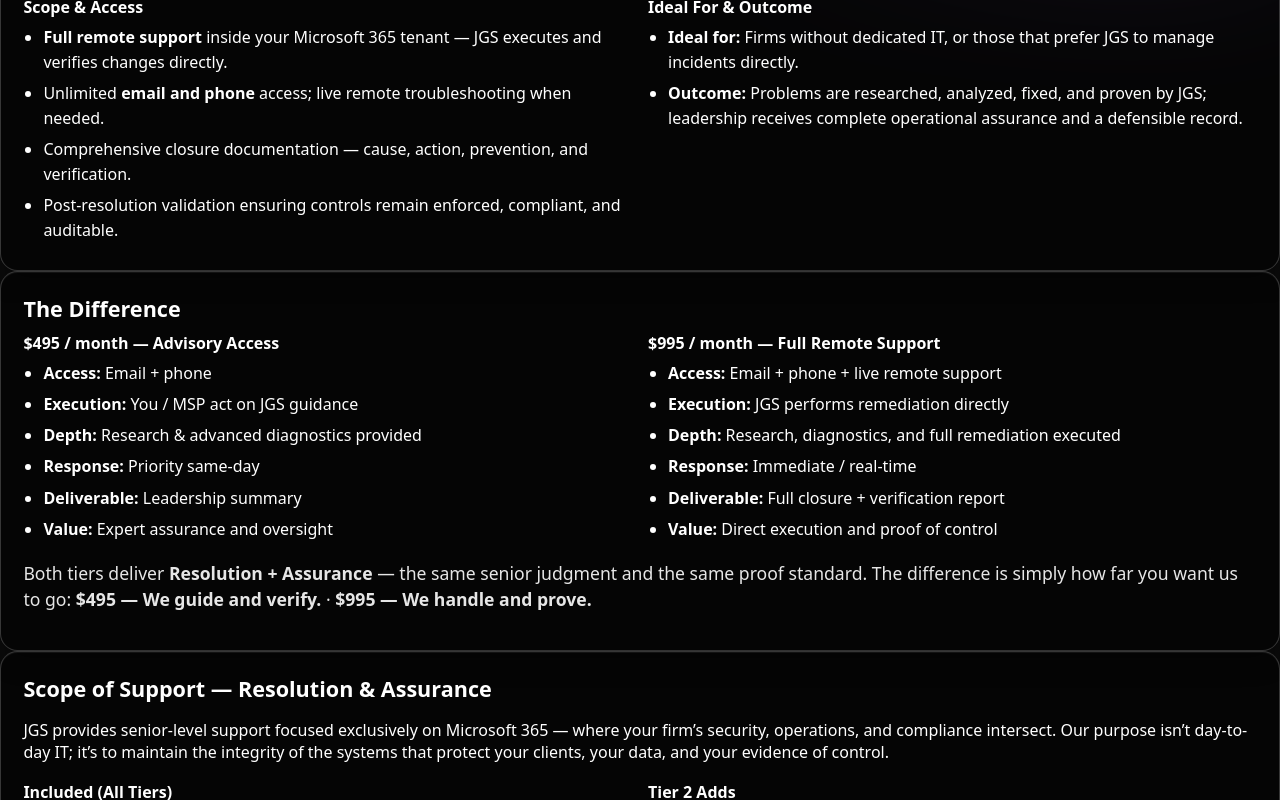
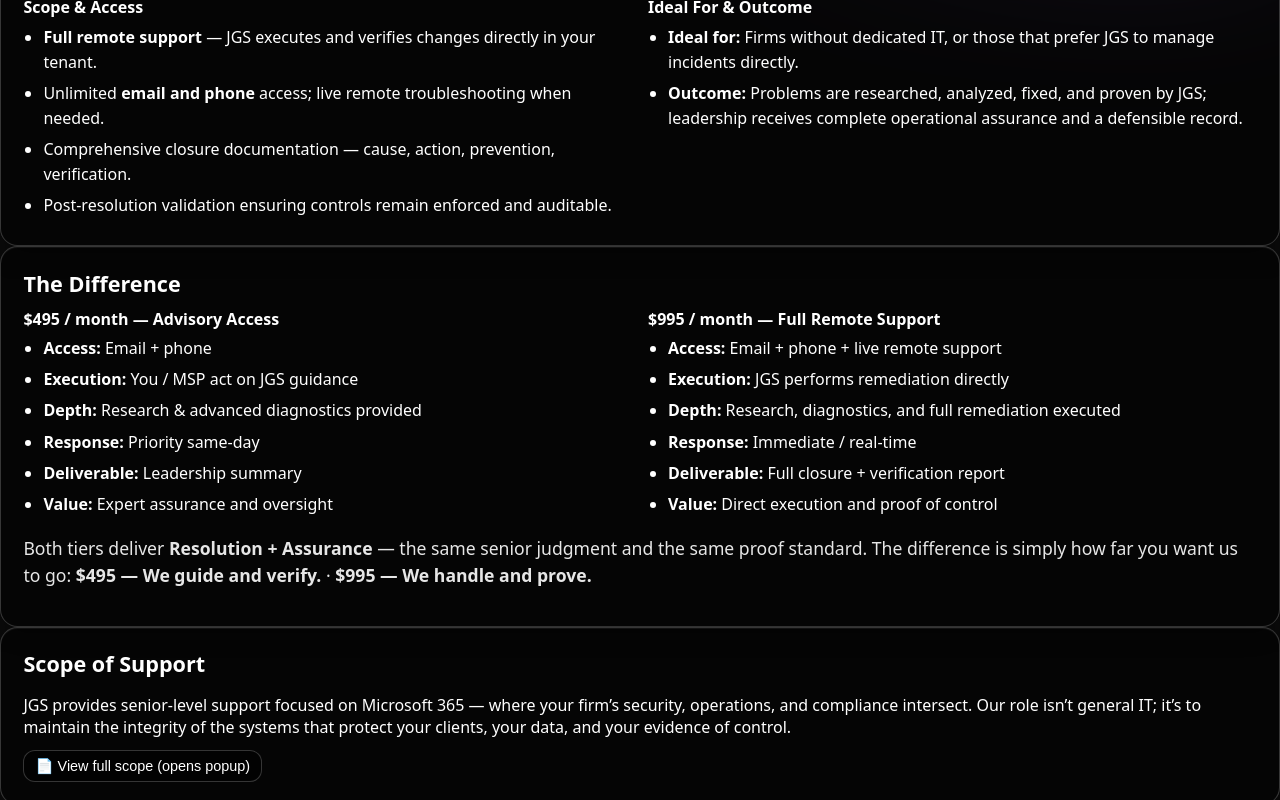
Before and after one commit to jspears80/jgs, a Next.js app: page /advisory in a window 1280 px wide. Shown: the part 900-1700 px from the top of the page. Built offline with nearby package versions, Linux system fonts and the light colour scheme.

Commit message:
Update page.tsx

```diff
--- a/app/advisory/page.tsx
+++ b/app/advisory/page.tsx
@@ -1,7 +1,31 @@
 'use client';
-import React from 'react';
+import React, { useEffect, useRef, useState } from 'react';
 
 export default function AdvisoryPage() {
+  const [open, setOpen] = useState(false);
+  const modalRef = useRef<HTMLDivElement | null>(null);
+
+  // Basic focus & ESC handling for accessibility
+  useEffect(() => {
+    function onKey(e: KeyboardEvent) {
+      if (e.key === 'Escape') setOpen(false);
+    }
+    if (open) {
+      document.addEventListener('keydown', onKey);
+      // Focus modal container
+      setTimeout(() => modalRef.current?.focus(), 0);
+      // Prevent background scroll
+      document.body.style.overflow = 'hidden';
+    } else {
+      document.removeEventListener('keydown', onKey);
+      document.body.style.overflow = '';
+    }
+    return () => {
+      document.removeEventListener('keydown', onKey);
+      document.body.style.overflow = '';
+    };
+  }, [open]);
+
   return (
     <section className="section container page-advisory">
       {/* ===== Header — context, not a pitch ===== */}
@@ -74,10 +98,10 @@ export default function AdvisoryPage() {
           <div>
             <p className="subhead">Scope &amp; Access</p>
             <ul className="list-tight">
-              <li><strong>Full remote support</strong> inside your Microsoft 365 tenant — JGS executes and verifies changes directly.</li>
+              <li><strong>Full remote support</strong> — JGS executes and verifies changes directly in your tenant.</li>
               <li>Unlimited <strong>email and phone</strong> access; live remote troubleshooting when needed.</li>
-              <li>Comprehensive closure documentation — cause, action, prevention, and verification.</li>
-              <li>Post-resolution validation ensuring controls remain enforced, compliant, and auditable.</li>
+              <li>Comprehensive closure documentation — cause, action, prevention, verification.</li>
+              <li>Post-resolution validation ensuring controls remain enforced and auditable.</li>
             </ul>
           </div>
           <div>
@@ -90,7 +114,7 @@ export default function AdvisoryPage() {
         </div>
       </div>
 
-      {/* ===== Difference table ===== */}
+      {/* ===== Difference card ===== */}
       <div className="card">
         <h2 className="title-xl">The Difference</h2>
         <div className="two-col">
@@ -124,13 +148,65 @@ export default function AdvisoryPage() {
         </p>
       </div>
 
-      {/* ===== Scope of Support ===== */}
+      {/* ===== Scope CTA (opens modal) ===== */}
       <div className="card">
-        <h2 className="title-xl">Scope of Support — Resolution &amp; Assurance</h2>
+        <h2 className="title-xl">Scope of Support</h2>
+        <p style={{ marginBottom: '.75rem' }}>
+          JGS provides senior-level support focused on Microsoft 365 — where your firm’s security, operations, and compliance intersect.
+          Our role isn’t general IT; it’s to maintain the integrity of the systems that protect your clients, your data, and your evidence of control.
+        </p>
+        <button className="btn sm" onClick={() => setOpen(true)} aria-haspopup="dialog" aria-expanded={open}>
+          📄 View full scope (opens popup)
+        </button>
+      </div>
+
+      {/* ===== CTA ===== */}
+      <div className="card full cta-band">
+        <h2 className="title-xl">Ready for continuous assurance?</h2>
+        <p className="lead" style={{ marginBottom: '.9rem' }}>
+          The worst time to learn where your controls stand is during an incident or renewal.
+          In a short consultation, we’ll determine the right level of Resolution &amp; Assurance for your firm —
+          and show exactly how you’ll receive expert access, real fixes, and evidence you can hand to anyone who asks.
+        </p>
+        <a
+          className="btn primary"
+          href="https://outlook.office.com/book/JGSConsulting@cloudjgs.com/?ismsaljsauthenabled"
+          target="_blank"
+          rel="noopener"
+          aria-label="Book a 30-minute consultation"
+        >
+          🔒 Book Consultation
+        </a>
+      </div>
+
+      {/* ===== Modal (Scope of Support) ===== */}
+      {open && (
+        <div
+          className="modal-backdrop"
+          onClick={() => setOpen(false)}
+          aria-hidden="true"
+        >
+          <div
+            className="modal-card"
+            role="dialog"
+            aria-modal="true"
+            aria-labelledby="scopeTitle"
+            onClick={(e) => e.stopPropagation()}
+            tabIndex={-1}
+            ref={modalRef}
+          >
+            <div className="modal-head">
+              <h3 id="scopeTitle" className="title-xl">Scope of Support — Resolution &amp; Assurance</h3>
+              <button className="btn sm" onClick={() => setOpen(false)} aria-label="Close">
+                ✕
+              </button>
+            </div>
+
+            <div className="modal-body">
               <p>
-          JGS provides senior-level support focused exclusively on Microsoft 365 — where your firm’s security, operations,
-          and compliance intersect. Our purpose isn’t day-to-day IT; it’s to maintain the integrity of the systems that
-          protect your clients, your data, and your evidence of control.
+                Resolution &amp; Assurance covers issues that affect business continuity, data integrity, access control,
+                and regulatory defensibility. Every engagement ends with a verified fix and written documentation suitable
+                for leadership, insurers, or auditors.
               </p>
 
               <div className="two-col">
@@ -174,29 +250,14 @@ export default function AdvisoryPage() {
               </ul>
 
               <p style={{ marginTop: '.75rem' }}>
-          <strong>Operating principle:</strong> JGS support is assurance-driven, not ticket-driven. Every engagement ends with a measurable result:
-          the issue is identified and resolved, the remediation is verified and documented, and the firm is ready to prove control.
+                <strong>Operating principle:</strong> JGS support is assurance-driven, not ticket-driven. Every engagement ends
+                with a measurable result: the issue is identified and resolved, the remediation is verified and documented, and the
+                firm is ready to prove control.
               </p>
             </div>
-
-      {/* ===== CTA ===== */}
-      <div className="card full cta-band">
-        <h2 className="title-xl">Ready for continuous assurance?</h2>
-        <p className="lead" style={{ marginBottom: '.9rem' }}>
-          The worst time to learn where your controls stand is during an incident or renewal.
-          In a short consultation, we’ll determine the right level of Resolution &amp; Assurance for your firm —
-          and show exactly how you’ll receive expert access, real fixes, and evidence you can hand to anyone who asks.
-        </p>
-        <a
-          className="btn primary"
-          href="https://outlook.office.com/book/JGSConsulting@cloudjgs.com/?ismsaljsauthenabled"
-          target="_blank"
-          rel="noopener"
-          aria-label="Book a 30-minute consultation"
-        >
-          🔒 Book Consultation
-        </a>
           </div>
+        </div>
+      )}
     </section>
   );
 }
```
Lines whose indentation alone changed are shown as unchanged.
